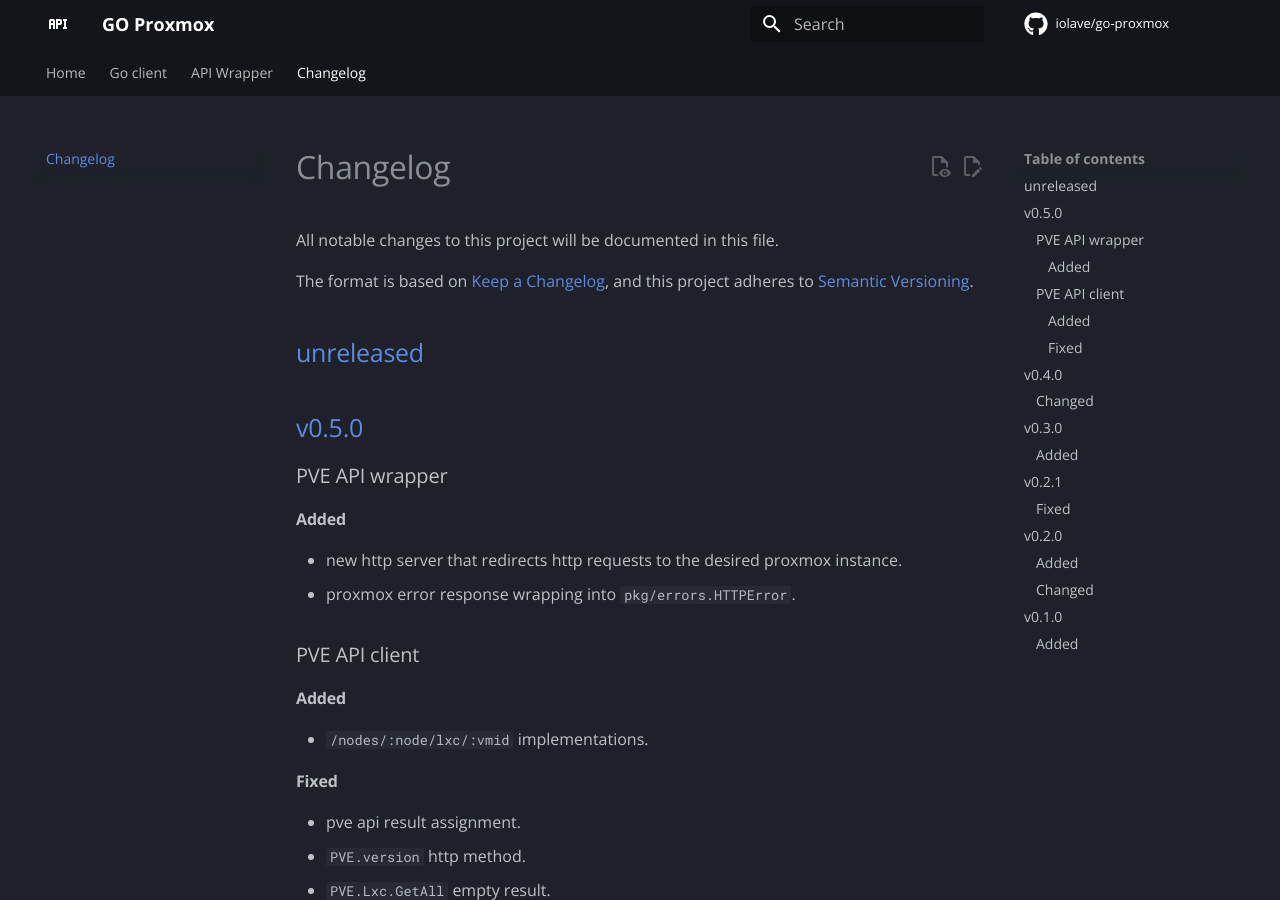
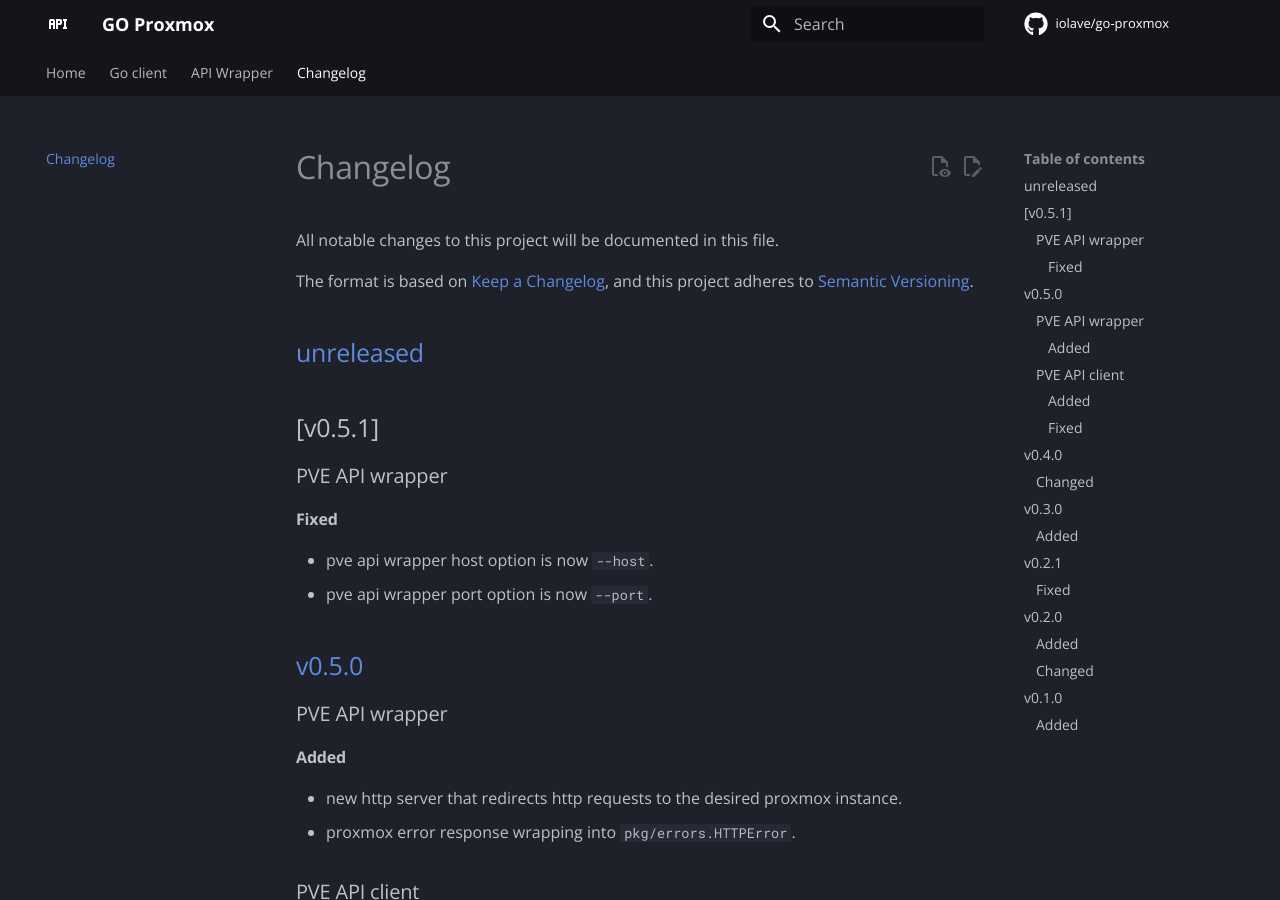
Before and after one commit to iolave/go-proxmox, an MkDocs documentation site: the page built from docs/changelog.md, in a window 1280 px wide and 900 px high. Built offline with MkDocs 1.6.1 and Material for MkDocs 9.7.7, drawn with Linux system fonts in a browser that asks for light colours; comment, search, counter and statistics services are not loaded.

Commit message:
fixed wrapper host and port options

```diff
--- a/CHANGELOG.md
+++ b/CHANGELOG.md
@@ -6,6 +6,12 @@ The format is based on [Keep a Changelog](https://keepachangelog.com/en/1.1.0/),
 and this project adheres to [Semantic Versioning](https://semver.org/spec/v2.0.0.html).
 
 ## [unreleased]
+
+## [v0.5.1]
+### PVE API wrapper
+#### Fixed
+- pve api wrapper host option is now `--host`.
+- pve api wrapper port option is now `--port`.
 
 ## [v0.5.0]
 ### PVE API wrapper
@@ -83,7 +89,8 @@ and this project adheres to [Semantic Versioning](https://semver.org/spec/v2.0.0
 - Proxmox api token credentials support.
 - Proxmox api version endpoint.
 
-[unreleased]: https://github.com/iolave/go-proxmox/compare/v0.5.0...HEAD
+[unreleased]: https://github.com/iolave/go-proxmox/compare/v0.5.1...HEAD
+[v0.5.0]: https://github.com/iolave/go-proxmox/releases/tag/v0.5.1
 [v0.5.0]: https://github.com/iolave/go-proxmox/releases/tag/v0.5.0
 [v0.4.0]: https://github.com/iolave/go-proxmox/releases/tag/v0.4.0
 [v0.3.0]: https://github.com/iolave/go-proxmox/releases/tag/v0.3.0
```
Also changed, not shown: docs/api-wrapper.md (+2 -2 lines), 1 other file.
